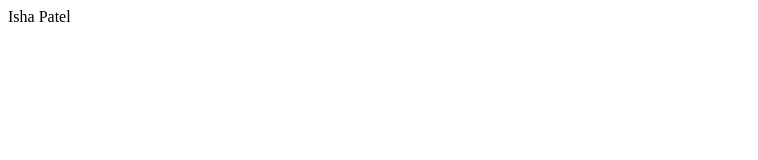
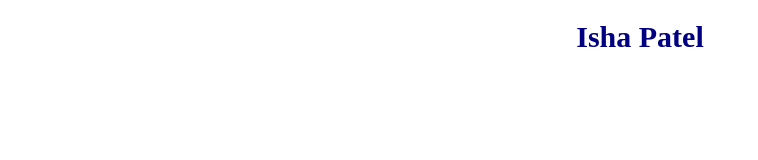
Before and after one commit to ishapatel2051/HTMLPage, a plain HTML site: page index.html in a window 1280 px wide. Shown: the whole page, without its empty margins (0-758 px from the left). Drawn offline with Linux system fonts and the light colour scheme.

Commit message:
Add files via upload

```diff
--- a/index.html
+++ b/index.html
@@ -2,8 +2,18 @@
 <html>
 <head>
     <title>HTML Page</title>
+    <style>
+        h1 {
+            color: navy;
+            font-family: 'Times New Roman', Times, serif;
+            font-style: bold;
+            font-size: 30px;
+            text-align: center;
+        }
+    </style>
 </head>
 <body>
-    Isha Patel
+    <h1> Isha Patel </h1>
+
 </body>
 </html>
```
